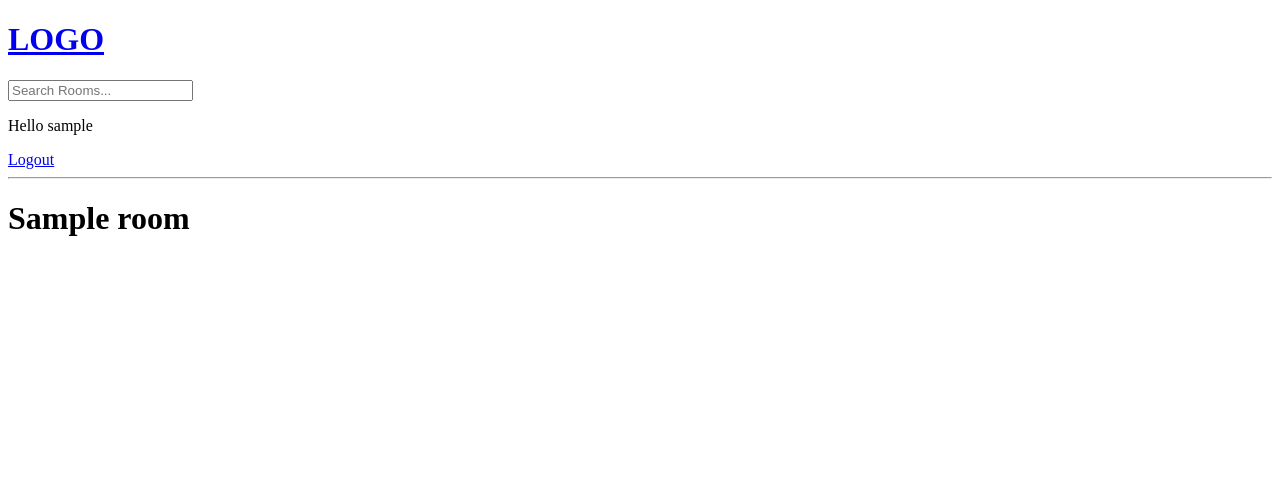
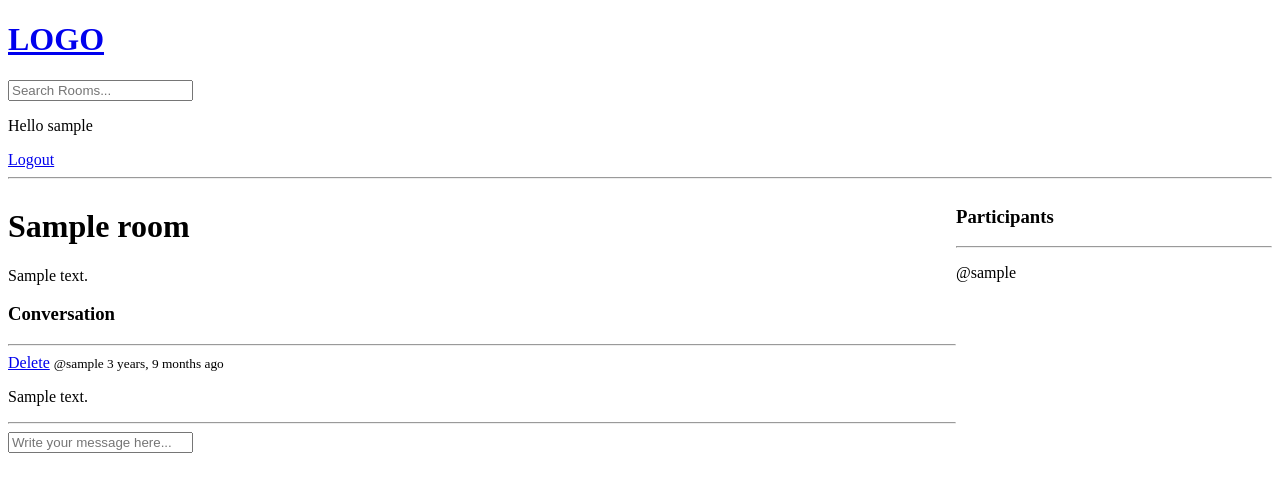
Before and after one commit to LulaKebaber/django-crud, a Django app: page /room/1/ in a window 1280 px wide. Shown: the top 492 px of the page. Run offline with Django 4.2, Linux system fonts and the light colour scheme; a user stored in the database is signed in; tables that the repository leaves empty hold one stand-in row (values such as "Sample post").

Commit message:
comments CRUD added

```diff
--- a/base/models.py
+++ b/base/models.py
@@ -16,7 +16,7 @@ class Room(models.Model):
     topic = models.ForeignKey(Topic, on_delete=models.SET_NULL, null=True)
     name = models.CharField(max_length=200)
     description = models.TextField(null=True, blank=True)
-    # participants =
+    participants = models.ManyToManyField(User, related_name='participants', blank=True)
     updated = models.DateTimeField(auto_now=True)
     created = models.DateTimeField(auto_now_add=True)
 
--- a/base/templates/base/room.html
+++ b/base/templates/base/room.html
@@ -1,6 +1,61 @@
 {% extends 'main.html' %}
 
 {% block content %}
-<h1>{{ room.name }} </h1>
+
+<style>
+    .room-container {
+        display: grid;
+        grid-template-columns: 3fr 1fr;
+    }
+</style>
+
+<div class="room-container">
+
+    <div>
+
+        <h1>{{room.name}}</h1>
+
+        <p>{{room.description}}</p>
+
+
+        <div class="comment-wrapper">
+            <h3>Conversation</h3>
+            <hr>
+
+            {% for message in room_messages %}
+                <div>
+                    {% if request.user == message.user %}
+                    <a href="{% url 'delete-message' message.id %}">Delete</a>
+                    {% endif %}
+                    <small>@{{message.user}}  {{message.created|timesince}} ago</small>
+                    <p>{{message.body}}</p>
+                    <hr>
+                </div>
+            {% endfor %}
+        </div>
+
+        {% if request.user.is_authenticated %}
+        <div class="comment-form">
+            <form method="POST" action="">
+                {% csrf_token %}
+                <input type="text" name="body" placeholder="Write your message here..."/>
+            </form>
+        </div>
+        {% endif %}
+
+    </div>
+
+    <div>
+        <h3>Participants</h3>
+        <hr>
+
+        {% for user in participants %}
+            <div>
+                <p>@{{user.username}}</p>
+            </div>
+        {% endfor %}
+    </div>
+
+</div>
 
 {% endblock content %}
--- a/base/urls.py
+++ b/base/urls.py
@@ -12,4 +12,5 @@ urlpatterns = [
     path('create-room/', views.createRoom, name="create-room"),
     path('update-room/<str:pk>/', views.updateRoom, name="update-room"),
     path('delete-room/<str:pk>/', views.deleteRoom, name="delete-room"),
+    path('delete-message/<str:pk>/', views.deleteMessage, name="delete-message"),
 ]
--- a/base/views.py
+++ b/base/views.py
@@ -6,7 +6,7 @@ from django.db.models import Q
 from django.contrib.auth.models import User
 from django.contrib.auth import authenticate, login, logout
 from django.contrib.auth.forms import UserCreationForm
-from .models import Room, Topic
+from .models import Room, Topic, Message
 from .forms import RoomForm
 
 
@@ -75,7 +75,19 @@ def home(request):
 
 def room(request, pk):
     room = Room.objects.get(id=pk)
-    context = {'room': room}
+    room_messages = room.message_set.all().order_by('-created')
+    participants = room.participants.all()
+
+    if request.method == 'POST':
+        message = Message.objects.create(
+            user=request.user,
+            room=room,
+            body=request.POST.get('body')
+        )
+        room.participants.add(request.user)
+        return redirect('room', pk=room.id)
+
+    context = {'room': room, 'room_messages': room_messages, 'participants': participants }
     return render(request, 'base/room.html', context)
 
 
@@ -121,3 +133,16 @@ def deleteRoom(request, pk):
         room.delete()
         return redirect('home')
     return render(request, 'base/delete.html', {'obj': room})
+
+
+@login_required(login_url='login')
+def deleteMessage(request, pk):
+    message = Message.objects.get(id=pk)
+
+    if request.user != message.user:
+        return HttpResponse('You are not allowed here!')
+
+    if request.method == 'POST':
+        message.delete()
+        return redirect('home')
+    return render(request, 'base/delete.html', {'obj': message})
```
Also changed, not shown: base/migrations/0003_alter_room_options.py (added), base/migrations/0004_room_participants.py (added).
